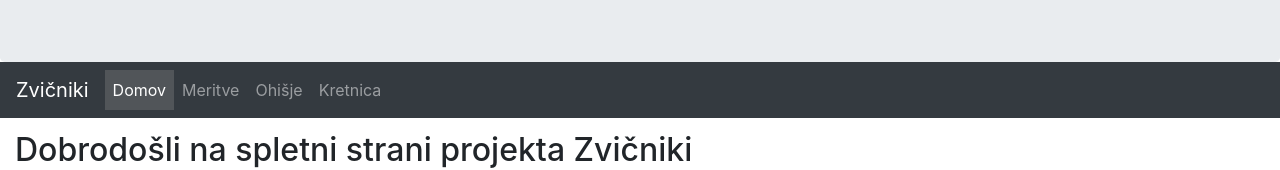
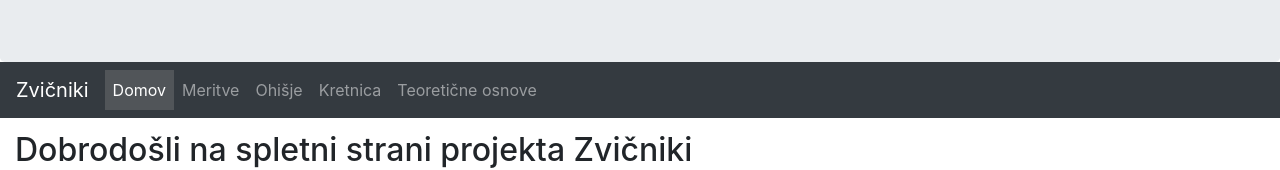
Before and after one commit to syglux/Zvicniki, a plain HTML site: page home.html in a window 1280 px wide. Shown: the part 162-332 px from the top of the page. Drawn offline with nearby package versions, Linux system fonts and the light colour scheme.

Commit message:
Update home.html

```diff
--- a/home.html
+++ b/home.html
@@ -37,6 +37,9 @@
 				</div>
 				<div class="nav-item">
 					<a class="nav-link" href="kretnica.html">Kretnica</a>
+				</div>
+				<div class="nav-item">
+					<a class="nav-link" href="teoreticneosnove.html">Teoretične osnove</a>
 				</div>
 			</div>
 		</div>
```
